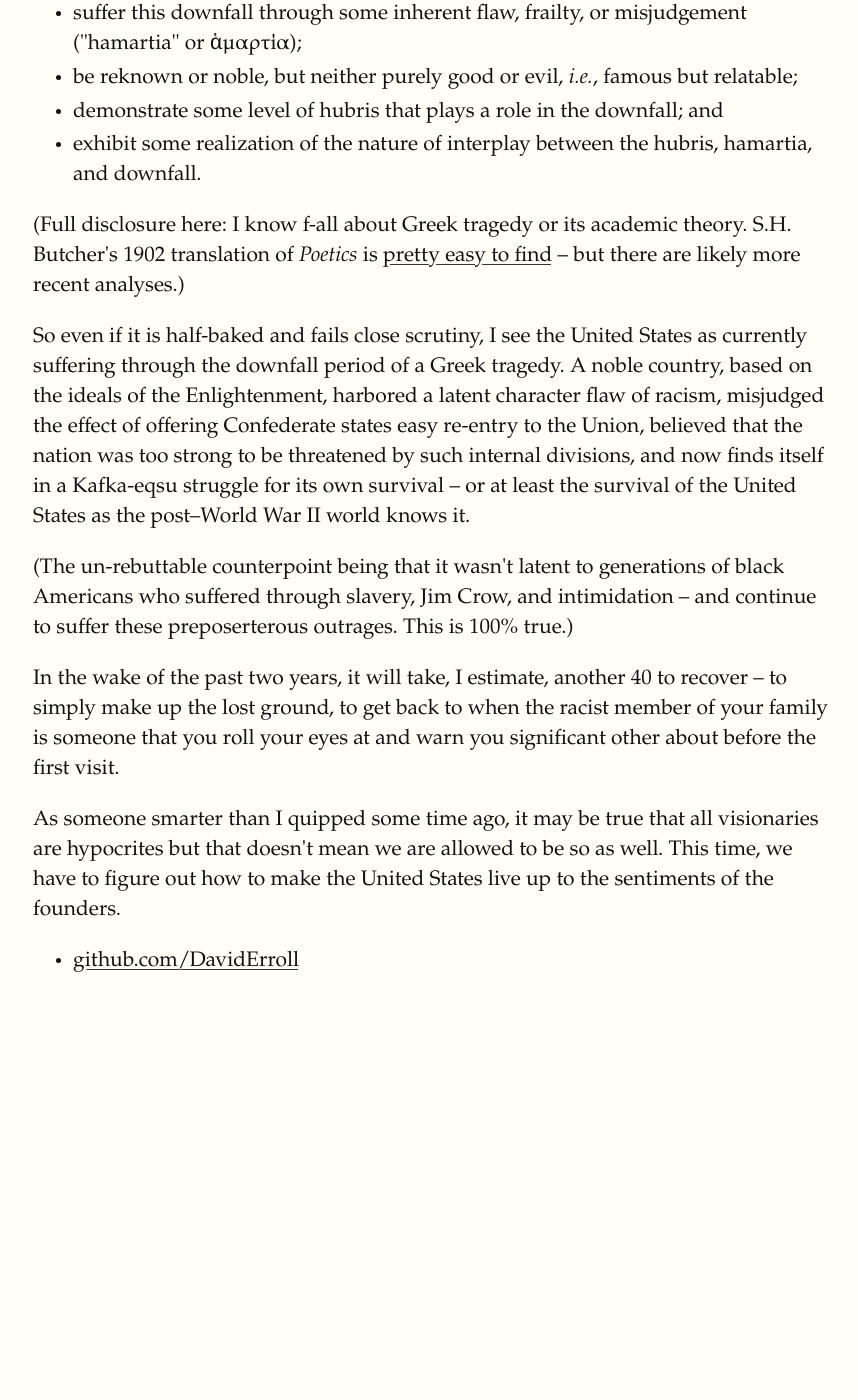
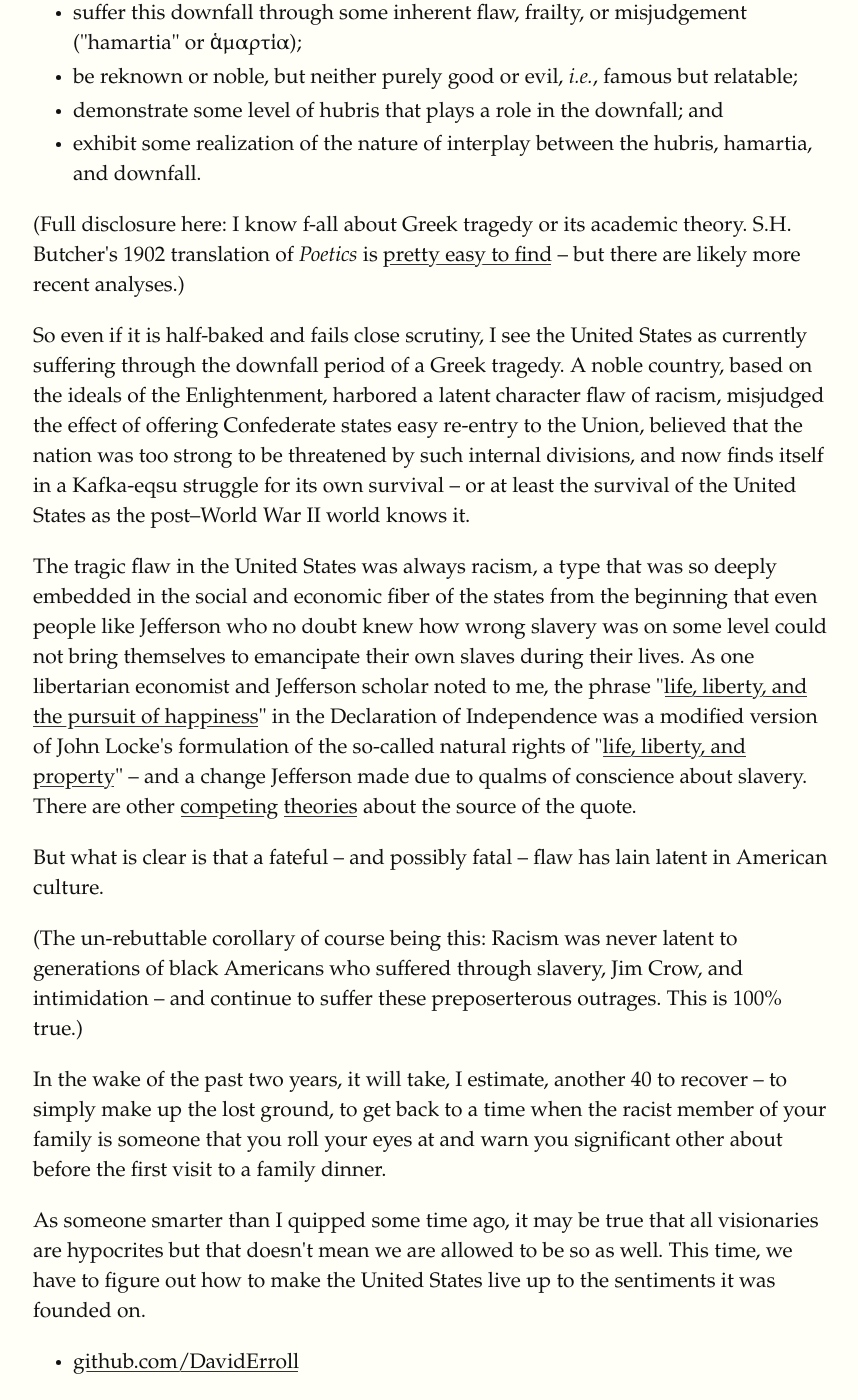
Before and after one commit to DavidErroll/DavidErroll.github.io, a Jekyll site: the page built from _posts/2018-05-15-usa-as-tragedy.md, in a window 1280 px wide and 1400 px high, scrolled down 1797 px. Shown: the whole window, without its empty margins (127-985 px from the left). Built offline with Jekyll 4.4.1, drawn with Linux system fonts in a browser that asks for light colours; some web fonts are replaced; before the commit the page ends 2795 px from its top, so only the background shows below that.

Commit message:
Update 2018-05-15-usa-as-tragedy.md

```diff
--- a/_posts/2018-05-15-usa-as-tragedy.md
+++ b/_posts/2018-05-15-usa-as-tragedy.md
@@ -53,11 +53,17 @@ Rather, we do have is the making of the Unites States as a tragic hero. For the
   So even if it is half-baked and fails close scrutiny, I see the United States as currently suffering through the downfall period of a Greek tragedy. A noble country, based on the ideals of the Enlightenment, harbored a latent character flaw of racism, misjudged the effect of offering Confederate states easy re-entry to the Union, believed that the nation was too strong to be threatened by such internal divisions, and now finds itself in a Kafka-eqsu struggle for its own survival – or at least the survival of the United States as the post–World War II world knows it.
 </p>
 <p>
-  (The un-rebuttable counterpoint being that it wasn't latent to generations of black Americans who suffered through slavery, Jim Crow, and intimidation – and continue to suffer these preposerterous outrages.  This is 100% true.)
+  The tragic flaw in the United States was always racism, a type that was so deeply embedded in the social and economic fiber of the states from the beginning that even people like Jefferson who no doubt knew how wrong slavery was on some level could not bring themselves to emancipate their own slaves during their lives. As one libertarian economist and Jefferson scholar noted to me, the phrase "<a href="https://en.wikipedia.org/wiki/United_States_Declaration_of_Independence">life, liberty, and the pursuit of happiness</a>" in the Declaration of Independence was a modified version of John Locke's formulation of the so-called natural rights of "<a href="https://en.wikipedia.org/wiki/Natural_and_legal_rights#John_Locke">life, liberty, and property</a>" – and a change Jefferson made due to qualms of conscience about slavery. There are other <a href="https://www.huffingtonpost.com/daniel-brook/the-pursuit-of-happiness_b_54827.html">competing</a> <a href="https://historynewsnetwork.org/article/46460">theories</a> about the source of the quote.
 </p>
 <p>
-In the wake of the past two years, it will take, I estimate, another 40 to recover – to simply make up the lost ground, to get back to when the racist member of your family is someone that you roll your eyes at and warn you significant other about before the first visit.
+  But what is clear is that a fateful – and possibly fatal – flaw has lain latent in American culture.
 </p>
 <p>
-As someone smarter than I quipped some time ago, it may be true that all visionaries are hypocrites but that doesn't mean we are allowed to be so as well. This time, we have to figure out how to make the United States live up to the sentiments of the founders.
+  (The un-rebuttable corollary of course being this: Racism was never latent to generations of black Americans who suffered through slavery, Jim Crow, and intimidation – and continue to suffer these preposerterous outrages.  This is 100% true.)
 </p>
+<p>
+In the wake of the past two years, it will take, I estimate, another 40 to recover – to simply make up the lost ground, to get back to a time when the racist member of your family is someone that you roll your eyes at and warn you significant other about before the first visit to a family dinner.
+</p>
+<p>
+As someone smarter than I quipped some time ago, it may be true that all visionaries are hypocrites but that doesn't mean we are allowed to be so as well. This time, we have to figure out how to make the United States live up to the sentiments it was founded on.
+</p>
```
